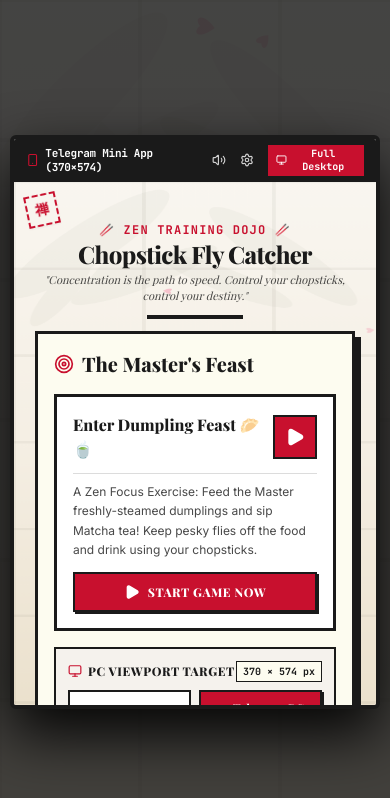
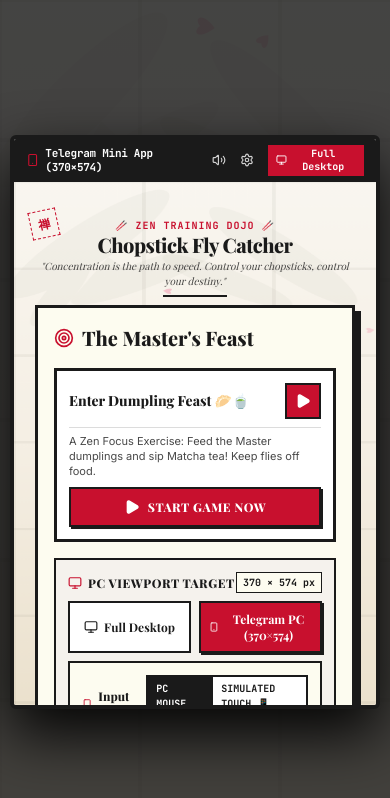
Before and after one commit to IambigGS/FUimAfly, a React (Vite) app: page / in a window 390 px wide. Both pictures are taken after a click on the button 250 px from the left and 44 px from the top of the page. Shown: the top 798 px of the page. Built offline with nearby package versions, Linux system fonts and the light colour scheme; a web font is replaced by a local one.

Commit message:
fix: Compact Telegram PC menu container height, fix seal stamp scroll overlap, and clear ninja timer

```diff
--- a/src/App.tsx
+++ b/src/App.tsx
@@ -74,6 +74,7 @@ export default function App() {
 
   // A/B Layout Testing Mode
   const [layoutMode, setLayoutMode] = useState<'original' | 'triangular'>('triangular');
+  const [simulateTouch, setSimulateTouch] = useState<boolean>(false);
 
   const handleViewportModeChange = (mode: 'desktop' | 'telegram_pc') => {
     setViewportMode(mode);
@@ -288,10 +289,12 @@ export default function App() {
         CHOPSTICK MASTER
       </div>
 
-      {/* Red Calligraphy Seal Stamp */}
-      <div className={`absolute ${viewportMode === 'telegram_pc' ? 'top-3 left-3 w-8 h-8 text-sm' : 'top-6 left-6 w-12 h-12 text-xl'} z-20 border-2 border-brand-red border-dashed rounded-none flex items-center justify-center font-serif font-extrabold text-brand-red rotate-[-12deg] select-none pointer-events-none shadow-xs`}>
-        <span>禅</span>
-      </div>
+      {/* Red Calligraphy Seal Stamp (Positioned relative to header in Telegram PC mode) */}
+      {viewportMode !== 'telegram_pc' && (
+        <div className="absolute top-6 left-6 w-12 h-12 text-xl z-20 border-2 border-brand-red border-dashed rounded-none flex items-center justify-center font-serif font-extrabold text-brand-red rotate-[-12deg] select-none pointer-events-none shadow-xs">
+          <span>禅</span>
+        </div>
+      )}
 
       {/* 2. Audio Ambiance toggle & Viewport Quick-toggle (Only shown in Full Desktop mode when in menu) */}
       {viewportMode === 'desktop' && gameState === 'menu' && (
@@ -338,17 +341,22 @@ export default function App() {
             className="flex-1 flex flex-col items-center justify-start md:justify-center pt-8 pb-12 px-4 md:p-8 z-10 select-none overflow-y-auto"
           >
             {/* Title Calligraphy Frame */}
-            <div className={`text-center max-w-xl ${viewportMode === 'telegram_pc' ? 'mb-3 pt-2' : 'mb-6 md:mb-10'} z-10`}>
-              <span className="text-xs uppercase tracking-widest text-brand-red font-mono font-bold block mb-1">
+            <div className={`text-center max-w-xl ${viewportMode === 'telegram_pc' ? 'mb-2 pt-1' : 'mb-6 md:mb-10'} z-10 relative`}>
+              {viewportMode === 'telegram_pc' && (
+                <div className="absolute -top-1 left-0 w-7 h-7 text-xs border border-brand-red border-dashed flex items-center justify-center font-serif font-extrabold text-brand-red rotate-[-12deg] select-none pointer-events-none">
+                  <span>禅</span>
+                </div>
+              )}
+              <span className="text-[10px] sm:text-xs uppercase tracking-widest text-brand-red font-mono font-bold block mb-0.5">
                 🥢 Zen Training Dojo 🥢
               </span>
-              <h1 className={`${viewportMode === 'telegram_pc' ? 'text-2xl' : 'text-4xl md:text-5xl'} font-serif font-black text-brand-charcoal tracking-tight leading-none`}>
+              <h1 className={`${viewportMode === 'telegram_pc' ? 'text-xl' : 'text-4xl md:text-5xl'} font-serif font-black text-brand-charcoal tracking-tight leading-none`}>
                 Chopstick Fly Catcher
               </h1>
-              <p className="text-[11px] md:text-sm text-brand-charcoal/80 mt-1.5 max-w-md mx-auto italic font-serif">
+              <p className={`${viewportMode === 'telegram_pc' ? 'text-[10px]' : 'text-[11px] md:text-sm'} text-brand-charcoal/80 mt-1 max-w-md mx-auto italic font-serif`}>
                 "Concentration is the path to speed. Control your chopsticks, control your destiny."
               </p>
-              <div className="w-24 h-1 bg-brand-charcoal mx-auto mt-2.5"></div>
+              <div className={`w-16 h-0.5 bg-brand-charcoal mx-auto ${viewportMode === 'telegram_pc' ? 'mt-1.5' : 'mt-2.5'}`}></div>
             </div>
 
             {/* Main Menu Grid */}
@@ -365,18 +373,18 @@ export default function App() {
                     <button
                       onClick={() => handleStartGame('training')}
                       id="play-feast-btn"
-                      className="w-full text-left p-4 md:p-5 rounded-none border-3 border-brand-charcoal bg-white hover:bg-brand-linen hover:shadow-[5px_5px_0px_0px_#1A1A1A] active:translate-x-0 active:translate-y-0 active:shadow-none transition-all duration-150 cursor-pointer group flex flex-col gap-3"
+                      className={`w-full text-left ${viewportMode === 'telegram_pc' ? 'p-3' : 'p-4 md:p-5'} rounded-none border-3 border-brand-charcoal bg-white hover:bg-brand-linen hover:shadow-[5px_5px_0px_0px_#1A1A1A] active:translate-x-0 active:translate-y-0 active:shadow-none transition-all duration-150 cursor-pointer group flex flex-col gap-2`}
                     >
                       <div className="flex items-center justify-between gap-2 w-full">
-                        <span className="font-serif font-black text-base md:text-lg text-brand-charcoal group-hover:text-brand-red flex items-center gap-1.5 transition-colors">
+                        <span className={`font-serif font-black ${viewportMode === 'telegram_pc' ? 'text-sm' : 'text-base md:text-lg'} text-brand-charcoal group-hover:text-brand-red flex items-center gap-1.5 transition-colors`}>
                           Enter Dumpling Feast 🥟🍵
                         </span>
-                        <span className="p-2.5 md:p-3 border-2 border-brand-charcoal rounded-none bg-brand-red text-white group-hover:bg-brand-charcoal transition-colors flex-shrink-0 flex items-center justify-center">
-                          <Play className="w-5 h-5 fill-current" />
+                        <span className={`${viewportMode === 'telegram_pc' ? 'p-2' : 'p-2.5 md:p-3'} border-2 border-brand-charcoal rounded-none bg-brand-red text-white group-hover:bg-brand-charcoal transition-colors flex-shrink-0 flex items-center justify-center`}>
+                          <Play className="w-4 h-4 fill-current" />
                         </span>
                       </div>
-                      <p className="text-xs text-brand-charcoal/80 leading-relaxed font-sans border-t border-brand-charcoal/15 pt-2">
-                        A Zen Focus Exercise: Feed the Master freshly-steamed dumplings and sip Matcha tea! Keep pesky flies off the food and drink using your chopsticks.
+                      <p className="text-[11px] text-brand-charcoal/80 leading-snug font-sans border-t border-brand-charcoal/15 pt-1.5">
+                        A Zen Focus Exercise: Feed the Master dumplings and sip Matcha tea! Keep flies off food.
                       </p>
                       <div className="w-full py-2.5 bg-brand-red text-white border-2 border-brand-charcoal font-serif font-black text-xs md:text-sm text-center tracking-wider uppercase group-hover:bg-brand-charcoal transition-colors shadow-[2px_2px_0px_0px_#1A1A1A] flex items-center justify-center gap-2">
                         <Play className="w-4 h-4 fill-current" /> Start Game Now
@@ -417,6 +425,27 @@ export default function App() {
                       >
                         <Smartphone className="w-3.5 h-3.5" /> Telegram PC (370×574)
                       </button>
+                  </div>
+
+                  {/* Input Mode Toggle (Simulate Touchscreen on PC) */}
+                  <div className="bg-brand-ivory border-2 border-brand-charcoal p-3 rounded-none flex items-center justify-between">
+                    <span className="font-serif font-black text-xs text-brand-charcoal flex items-center gap-1.5">
+                      <Smartphone className="w-3.5 h-3.5 text-brand-red" /> Input Mode
+                    </span>
+                    <div className="flex border-2 border-brand-charcoal text-[10px] font-mono font-bold uppercase cursor-pointer select-none">
+                      <div
+                        onClick={() => setSimulateTouch(false)}
+                        className={`px-2 py-1 transition-colors ${!simulateTouch ? 'bg-brand-charcoal text-white' : 'bg-white text-brand-charcoal hover:bg-brand-linen'}`}
+                      >
+                        PC Mouse 🖱️
+                      </div>
+                      <div
+                        onClick={() => setSimulateTouch(true)}
+                        className={`px-2 py-1 transition-colors border-l-2 border-brand-charcoal ${simulateTouch ? 'bg-brand-red text-white' : 'bg-white text-brand-charcoal hover:bg-brand-linen'}`}
+                      >
+                        Simulated Touch 📱
+                      </div>
+                    </div>
                   </div>
 
                   {/* A/B Layout Tester Toggle (Luna's Fix) */}
@@ -756,6 +785,7 @@ export default function App() {
                 showHelper={showHelper}
                 soundEnabled={soundEnabled}
                 layoutMode={layoutMode}
+                simulateTouch={simulateTouch}
                 onGameEnd={handleGameEnd}
                 onStatsUpdate={setStats}
               />
--- a/src/components/GameCanvas.tsx
+++ b/src/components/GameCanvas.tsx
@@ -229,6 +229,7 @@ export const GameCanvas: React.FC<GameCanvasProps> = ({
   // State to sync with React UI occasionally
   const [frenzyActive, setFrenzyActive] = useState(false);
   const frenzyTimerRef = useRef<number | null>(null);
+  const ninjaTimerRef = useRef<number | null>(null);
   const spawnTimerRef = useRef<number | null>(null);
   const secondTimerRef = useRef<number | null>(null);
 
@@ -364,13 +365,16 @@ export const GameCanvas: React.FC<GameCanvasProps> = ({
       // Trigger bullet time slow motion
       timeScaleRef.current = 0.35;
 
-      const timeoutId = setTimeout(() => {
+      if (ninjaTimerRef.current) clearTimeout(ninjaTimerRef.current);
+      ninjaTimerRef.current = window.setTimeout(() => {
         setFlyCatchable(newFly.id, true);
         timeScaleRef.current = 1.0;
+        ninjaTimerRef.current = null;
       }, 21000);
 
       audio.playNinjaClipForLevel(currentLevelRef.current, () => {
-        clearTimeout(timeoutId);
+        if (ninjaTimerRef.current) clearTimeout(ninjaTimerRef.current);
+        ninjaTimerRef.current = null;
         setFlyCatchable(newFly.id, true);
         timeScaleRef.current = 1.0;
       });
@@ -2359,6 +2363,7 @@ export const GameCanvas: React.FC<GameCanvasProps> = ({
       if (spawnTimerRef.current) clearInterval(spawnTimerRef.current);
       if (secondTimerRef.current) clearInterval(secondTimerRef.current);
       if (frenzyTimerRef.current) clearTimeout(frenzyTimerRef.current);
+      if (ninjaTimerRef.current) clearTimeout(ninjaTimerRef.current);
     };
   }, [isPlaying, gameMode]);
 
```
